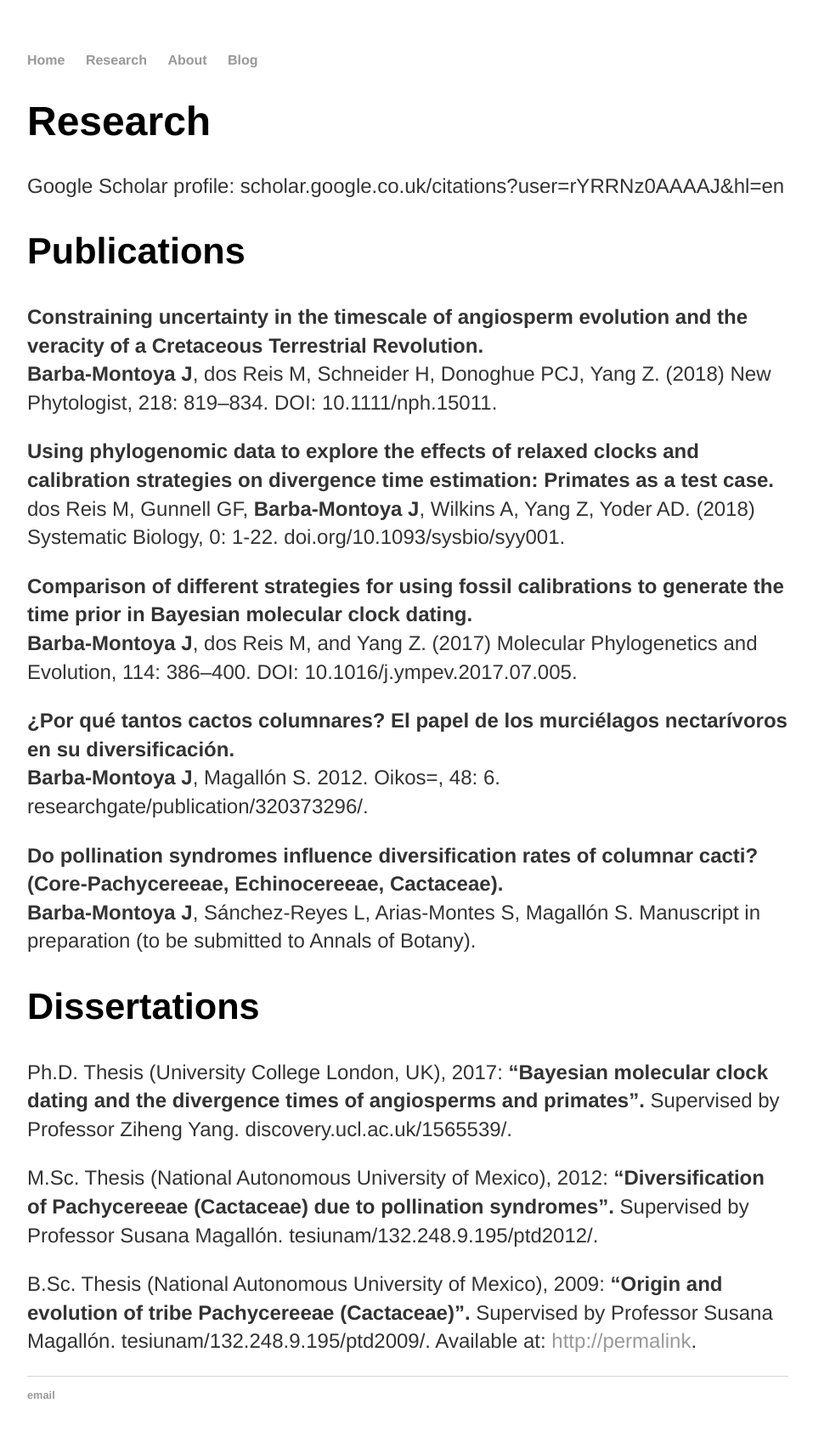
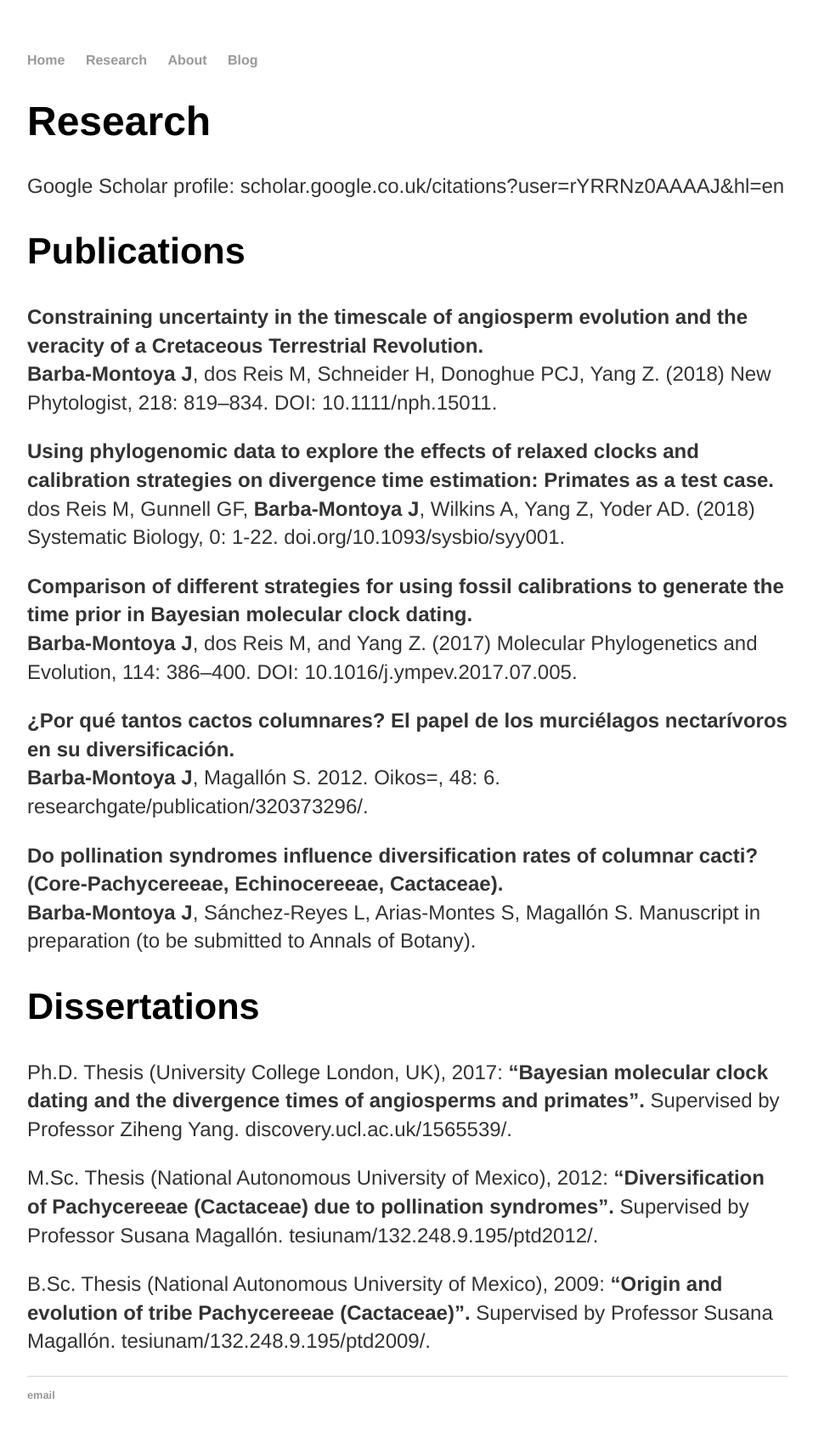
Before and after one commit to josebarbamontoya/josebarbamontoya.github.io, a Jekyll site: the page built from research/index.html, in a window 1280 px wide. Shown: the whole page at 85% size, without its empty margins (160-1117 px from the left). Built offline with Jekyll 4.4.1, drawn with Linux system fonts in a browser that asks for light colours.

Commit message:
Update index.html

```diff
--- a/research/index.html
+++ b/research/index.html
@@ -27,6 +27,6 @@ dos Reis M, Gunnell GF, <b>Barba-Montoya J</b>, Wilkins A, Yang Z, Yoder AD. (20
 
 <p>M.Sc. Thesis (National Autonomous University of Mexico), 2012: <b>“Diversification of Pachycereeae (Cactaceae) due to pollination syndromes”.</b> Supervised by Professor Susana Magallón. tesiunam/132.248.9.195/ptd2012/.
 
-<p>B.Sc. Thesis (National Autonomous University of Mexico), 2009: <b>“Origin and evolution of tribe Pachycereeae (Cactaceae)”.</b> Supervised by Professor Susana Magallón. tesiunam/132.248.9.195/ptd2009/. Available at: <a href="#">http://permalink</a>.
+<p>B.Sc. Thesis (National Autonomous University of Mexico), 2009: <b>“Origin and evolution of tribe Pachycereeae (Cactaceae)”.</b> Supervised by Professor Susana Magallón. tesiunam/132.248.9.195/ptd2009/.
 
 	</div>
```
